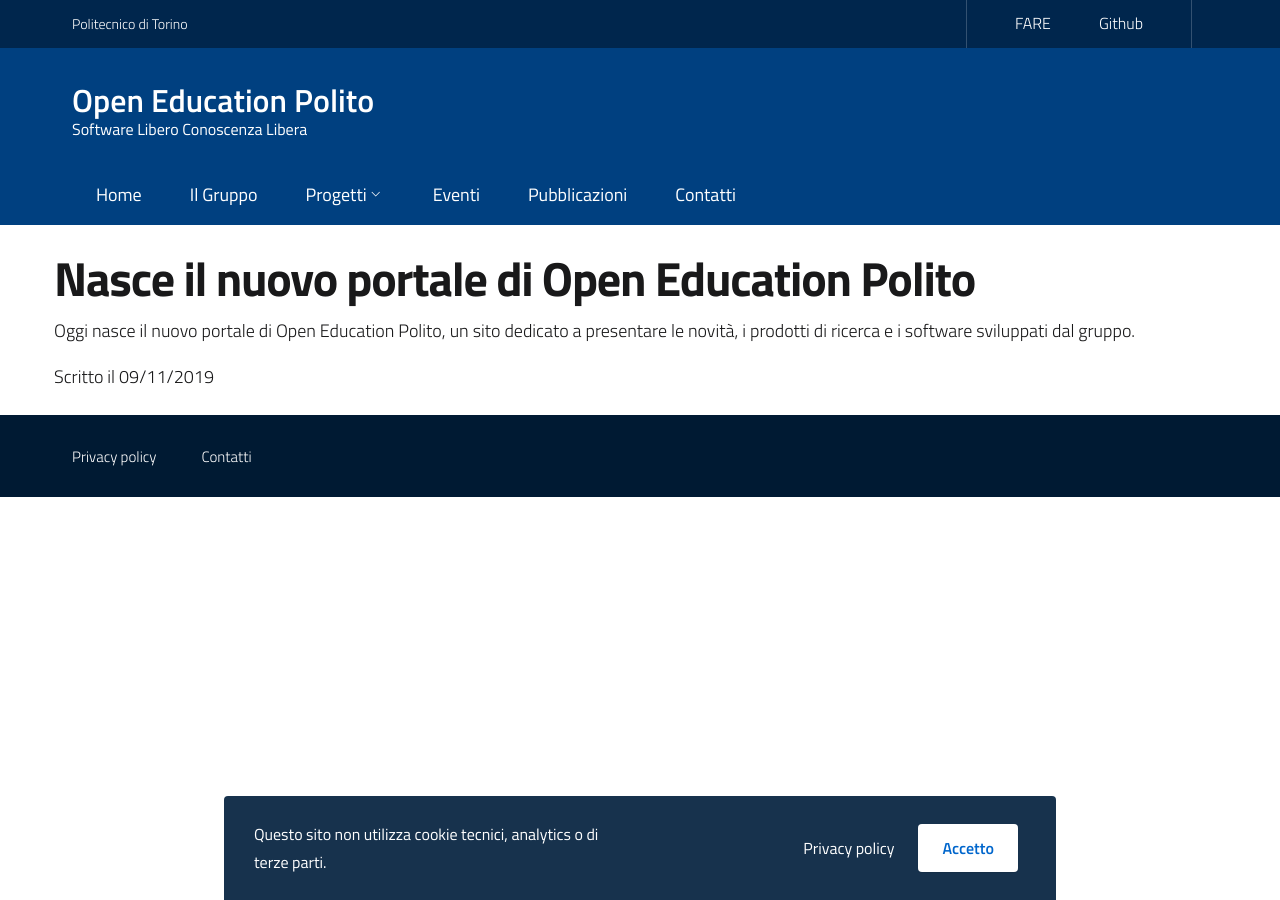
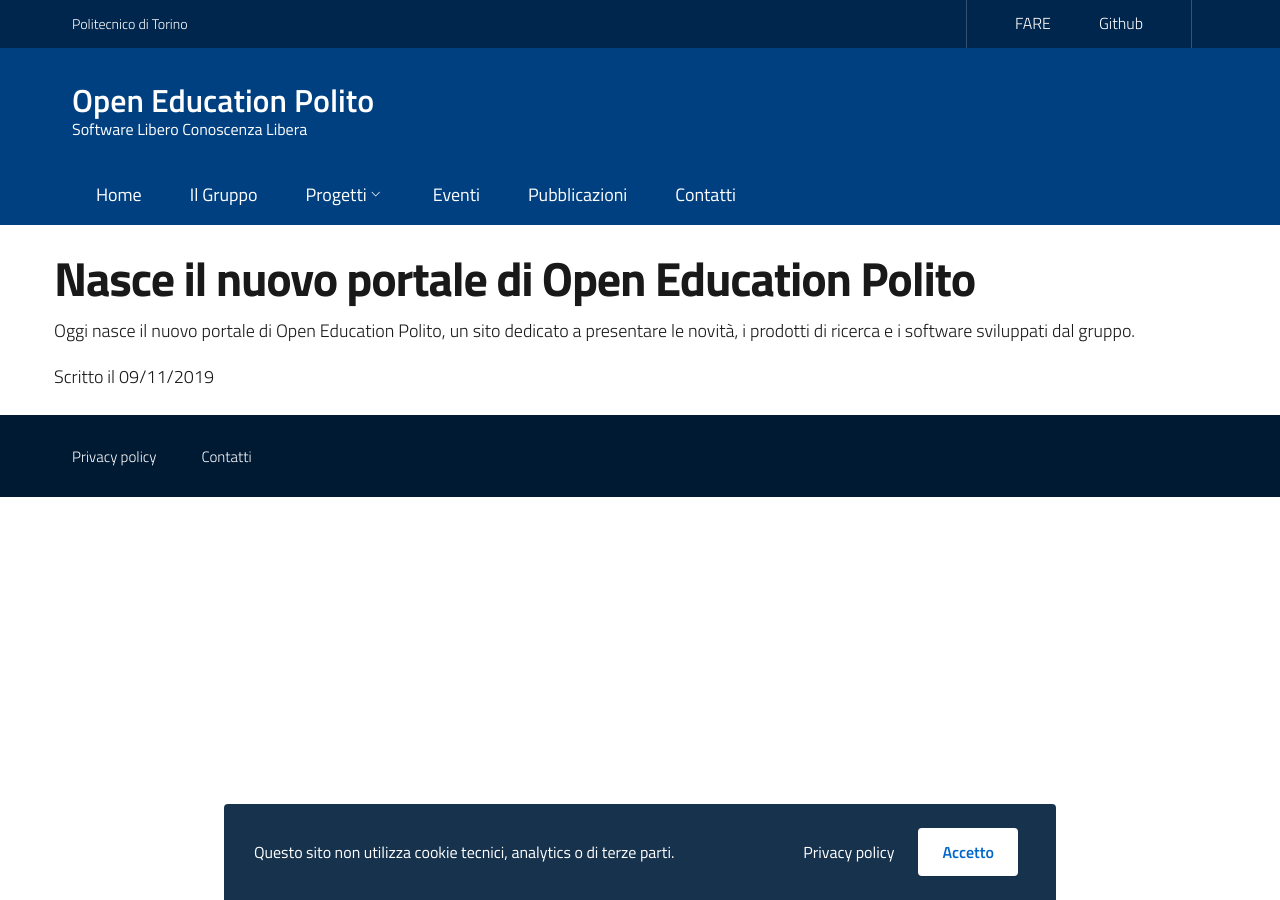
Before and after one commit to open-education-polito/org-website, a Jekyll site: the page built from _posts/2019-11-09-nasce-open-education-polito.md, in a window 1280 px wide. Built offline with Jekyll 4.4.1, drawn with Linux system fonts in a browser that asks for light colours.

Commit message:
Fix return in cookiebar

```diff
--- a/_includes/cookiebar.html
+++ b/_includes/cookiebar.html
@@ -1,10 +1,10 @@
 <div class="cookiebar bg-dark p-4 hide" aria-hidden="true">
   <div class="container">
     <div class="row d-flex align-items-center">
-      <div class="col-12 col-md-6">
+      <div class="col-12 col-md-8">
         <span class="text-white small">{{ site.data.t.cookie-policy-info[page.lang]}}</span>
       </div>
-      <div class="col-12 col-md-6 mt-4 mt-md-0 d-flex justify-content-end">
+      <div class="col-12 col-md-4 mt-4 mt-md-0 d-flex justify-content-end">
         <a class="btn btn-link" href="{{ site.baseurl }}{{ site.data.t.footer-links[page.lang]['privacy-policy'].url }}">Privacy policy</a>
         <button class="btn btn-primary mr-2" data-accept="cookiebar">{{ site.data.t.cookie-policy-accept-btn[page.lang] }}</button>
       </div>
```
